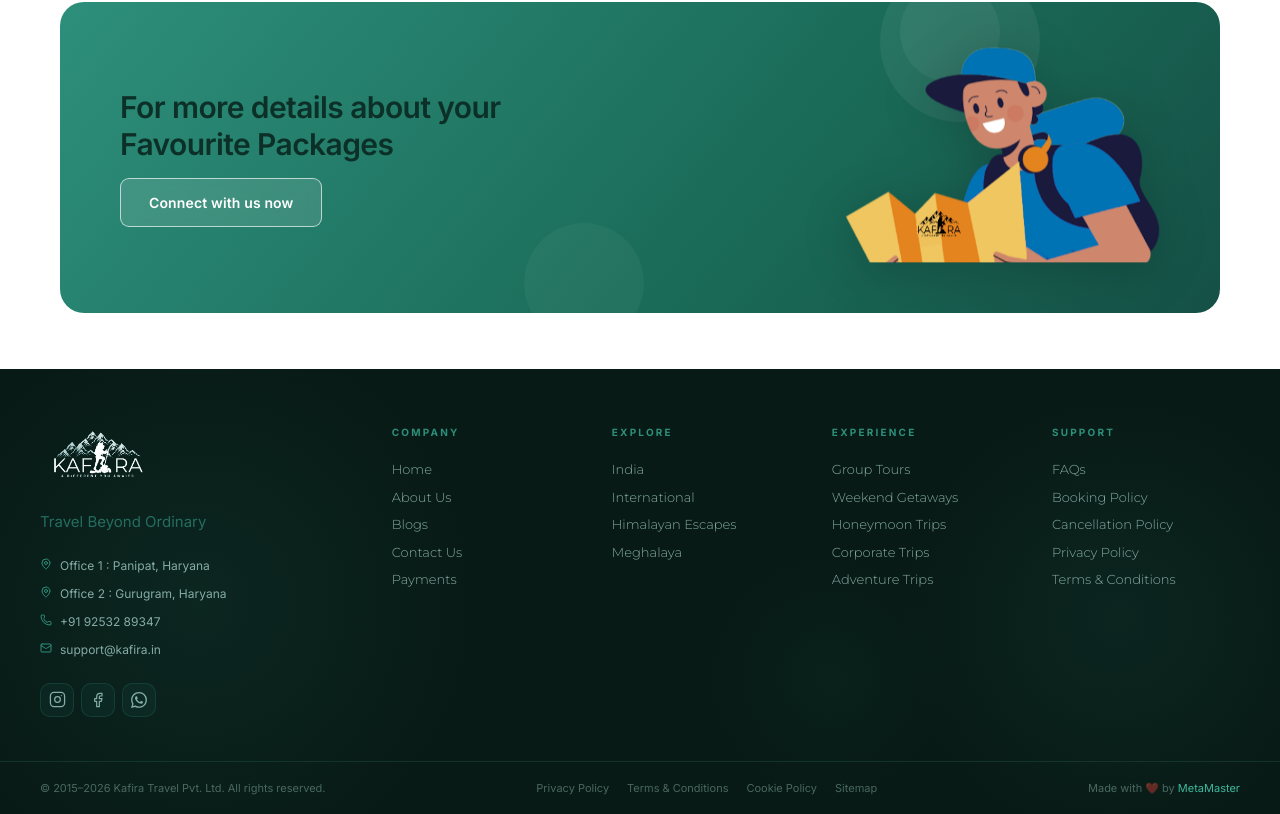
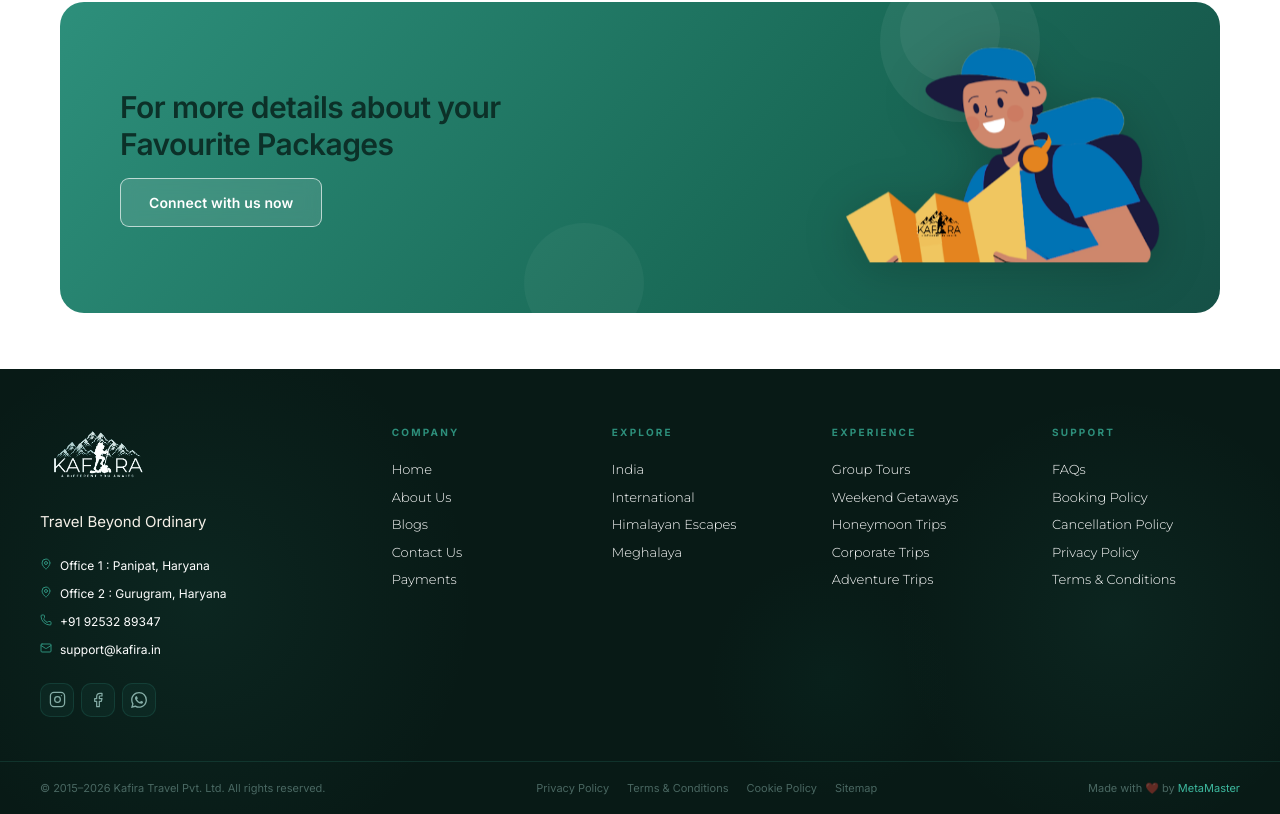
Before and after one commit to metamaster01/kafira-website, a Next.js app: page / in a window 1280 px wide. Shown: the part 7193-8007 px from the top of the page. Built offline with nearby package versions, Linux system fonts and the light colour scheme; a web font is replaced by a local one.

Commit message:
client update v3.5

```diff
--- a/components/Footer.tsx
+++ b/components/Footer.tsx
@@ -511,7 +511,7 @@
       style={{
         fontFamily: '"Montserrat",sans-serif',
         fontSize: 13, fontWeight: 300,
-        color: C.textMid,
+        color: 'white',
         textDecoration: 'none',
         padding: '4px 0',
         display: 'block',
@@ -568,7 +568,7 @@
             <Image src="/logo.png" alt="Kafira" width={118} height={46} style={{ objectFit: 'contain', display: 'block' }}/>
           </a>
 
-          <p style={{ fontFamily: '"Inter",sans-serif', fontSize: 15, color: 'rgba(45,143,123,0.7)', lineHeight: 1.7, marginBottom: 22 }}>
+          <p style={{ fontFamily: '"Inter",sans-serif', fontSize: 15, color: 'C.sea', lineHeight: 1.7, marginBottom: 22 }}>
             Travel Beyond Ordinary
           </p>
 
@@ -582,12 +582,12 @@
             ].map(({ icon, text, href }, i) =>
               href ? (
                 <motion.a key={i} href={href} whileHover={{ color: C.textAct }}
-                  style={{ display: 'flex', alignItems: 'flex-start', gap: 8, color: C.textMid, fontFamily: '"Inter",sans-serif', fontSize: 12, fontWeight: 400, textDecoration: 'none', lineHeight: 1.5, transition: 'color 0.2s' }}>
+                  style={{ display: 'flex', alignItems: 'flex-start', gap: 8, color: 'white', fontFamily: '"Inter",sans-serif', fontSize: 12, fontWeight: 400, textDecoration: 'none', lineHeight: 1.5, transition: 'color 0.2s' }}>
                   <span style={{ color: C.sea, marginTop: 1, flexShrink: 0 }}>{icon}</span>
                   {text}
                 </motion.a>
               ) : (
-                <div key={i} style={{ display: 'flex', alignItems: 'flex-start', gap: 8, color: C.textMid, fontFamily: '"Inter",sans-serif', fontSize: 12, fontWeight: 400, lineHeight: 1.5 }}>
+                <div key={i} style={{ display: 'flex', alignItems: 'flex-start', gap: 8, color: 'white', fontFamily: '"Inter",sans-serif', fontSize: 12, fontWeight: 400, lineHeight: 1.5 }}>
                   <span style={{ color: C.sea, marginTop: 1, flexShrink: 0 }}>{icon}</span>
                   {text}
                 </div>
```
